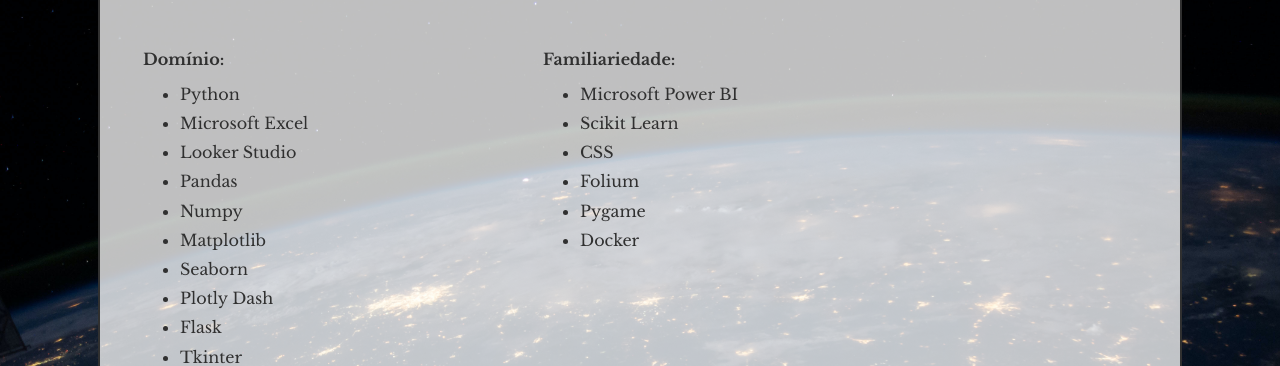
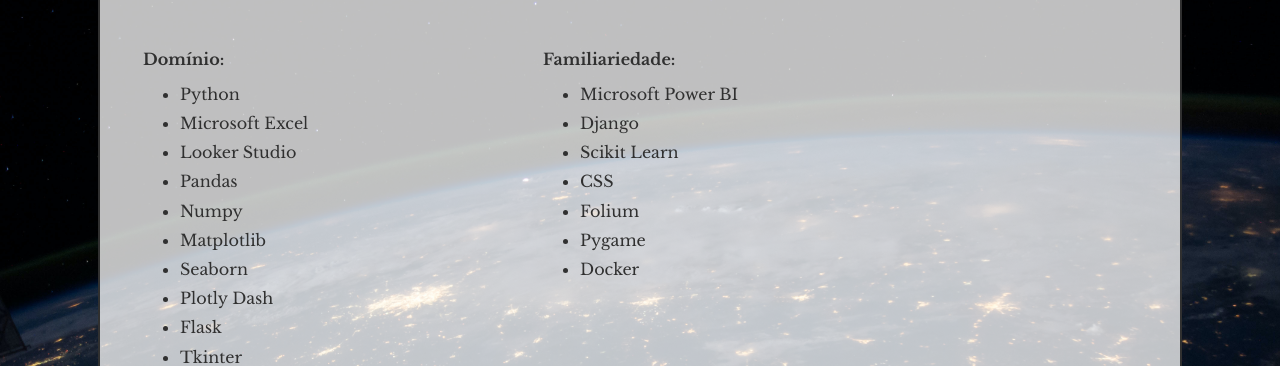
Before and after one commit to UmbreLu/personal_website, a Flask app: page /resume in a window 1280 px wide. Shown: the part 985-1351 px from the top of the page. Run offline with Flask 2, Linux system fonts and the light colour scheme.

Commit message:
Update resume.html

```diff
--- a/templates/resume.html
+++ b/templates/resume.html
@@ -416,6 +416,9 @@ Bacharelado em Direito pela Universidade de Brasília - UnB (in&iacute;cio em 20
        Microsoft Power BI
     </li>
     <li>
+        Django
+    </li>
+    <li>
         Scikit Learn
     </li>
     <li>
```
